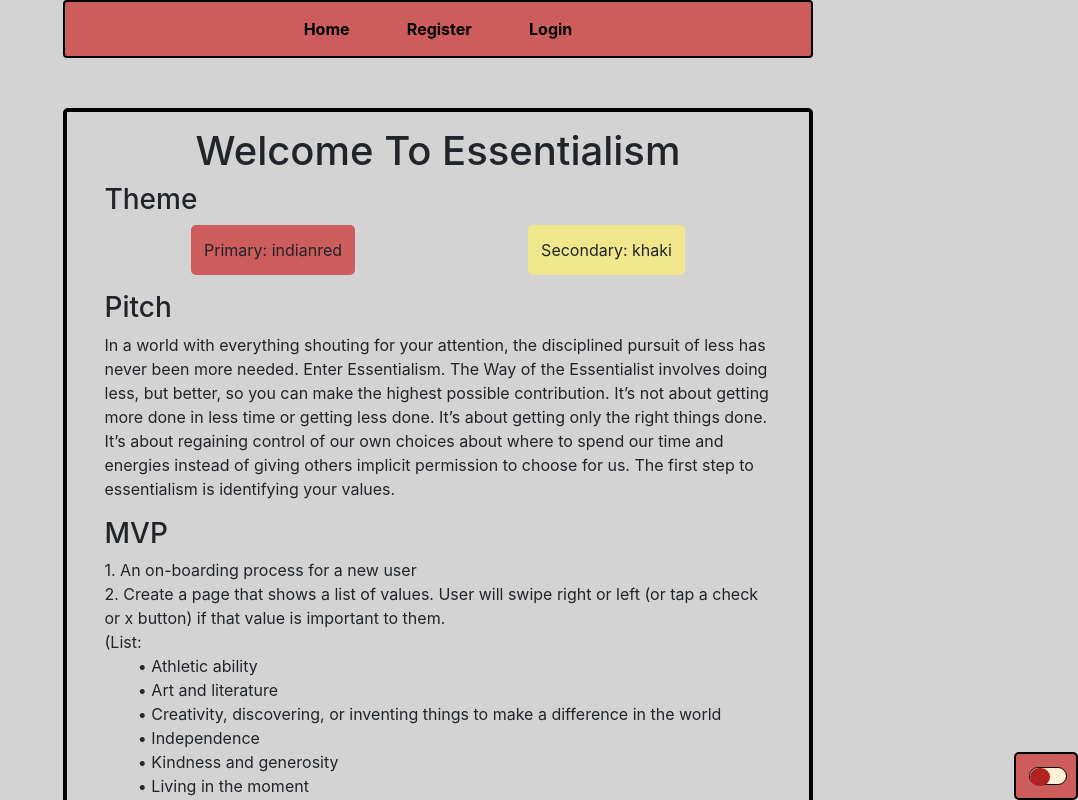
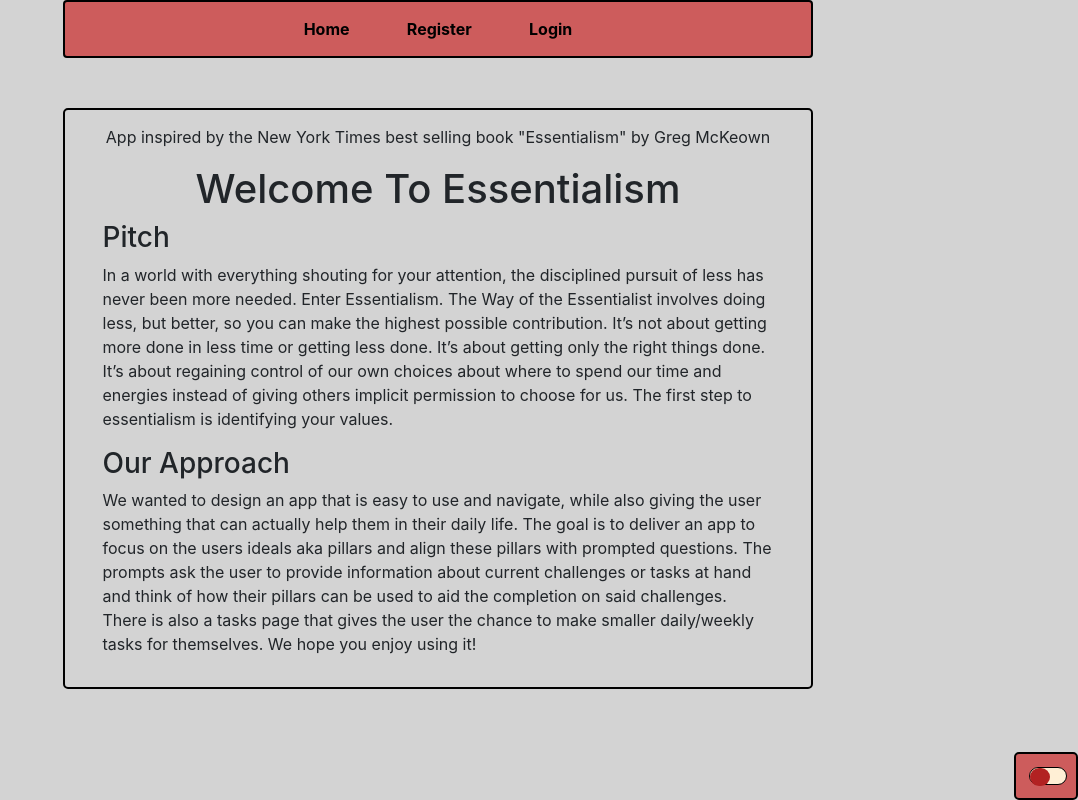
Before and after one commit to build-team-essentialism/Frontend-React, a React (Create React App) app in the folder essentialism/: page / in a window 1280 px wide. Shown: the top 800 px of the page, without its empty margins (202-1280 px from the left). Built offline with nearby package versions, Linux system fonts and the light colour scheme.

Commit message:
style changes for home

```diff
--- a/essentialism/src/components/Home.js
+++ b/essentialism/src/components/Home.js
@@ -4,8 +4,11 @@
 const Div = styled.div`
     text-align: left;
     padding: 2% 5% 2% 5%;
-    border: 4px solid black;
+    border: 2px solid black;
     border-radius: 5px;
+`;
+const P = styled.p`
+    text-align: center;
 `;
 const Span = styled.span`
     margin-left: 5%;
@@ -31,23 +34,12 @@
 function Home() {
     return (
         <Div>
+            <P>App inspired by the New York Times best selling book "Essentialism" by Greg McKeown</P>
             <H1>Welcome To Essentialism</H1>
-            <h3>Theme</h3>
-                <ThemeDiv>
-                    <Primary>Primary: indianred</Primary>
-                    <Secondary>Secondary: khaki</Secondary>
-                </ThemeDiv>
             <h3>Pitch</h3>
             <p>In a world with everything shouting for your attention, the disciplined pursuit of less has never been more needed. Enter Essentialism. The Way of the Essentialist involves doing less, but better, so you can make the highest possible contribution. It’s not about getting more done in less time or getting less done. It’s about getting only the right things done. It’s about regaining control of our own choices about where to spend our time and energies instead of giving others implicit permission to choose for us. The first step to essentialism is identifying your values.</p>
-            <h3>MVP</h3>
-            <p>1. An on-boarding process for a new user<br />
-            2. Create a page that shows a list of values. User will swipe right or left (or tap a check or x button) if that value is important to them.<br /> (List: <br /><Span>• Athletic ability </Span><br /><Span>• Art and literature </Span><br /><Span>• Creativity, discovering, or inventing things to make a difference in the world </Span><br /><Span>• Independence </Span><br /><Span>• Kindness and generosity </Span><br /><Span>• Living in the moment </Span><br /><Span>• Membership in a social group (such as your community, racial group, or school club) </Span><br /><Span>• Music </Span><br /><Span>• My community </Span><br /><Span>• My moral principles </Span><br /><Span>• Nature and the environment </Span><br /><Span>• Relationships with friends and family </Span><br /><Span>• Sense of humor </Span><br /><Span>• Success in my career </Span><br /><Span>• Other: _________________).</Span><br />
-            3. Create a page that then shows the list of values the person chose. Prompt the user to now choose the top 3 that are the MOST important to them. Then give students the prompt: In a few sentences, describe why the selected values are important to you. Focus on your thoughts/feelings, and don’t worry about spelling, grammar, or how well-written it is.<br />
-            4. Prompt to list all your current projects and things you’re involved in<br />
-            5. Page to Compare your values to your current projects.<br />
-            6. Ability to easily edit / delete all data.</p>
-            <h3>Stretch</h3>
-            <p>Notifications to reflect on comparing your current projects to your values monthly.</p>
+            <h3>Our Approach</h3>
+            <p>We wanted to design an app that is easy to use and navigate, while also giving the user something that can actually help them in their daily life. The goal is to deliver an app to focus on the users ideals aka pillars and align these pillars with prompted questions. The prompts ask the user to provide information about current challenges or tasks at hand and think of how their pillars can be used to aid the completion on said challenges. There is also a tasks page that gives the user the chance to make smaller daily/weekly tasks for themselves. We hope you enjoy using it!</p>
         </Div>
     );
 };
```
Also changed, not shown: essentialism/public/Images/EssentialismBook.JPG (added), essentialism/public/Images/EssentialismDictionary.JPG (added).
